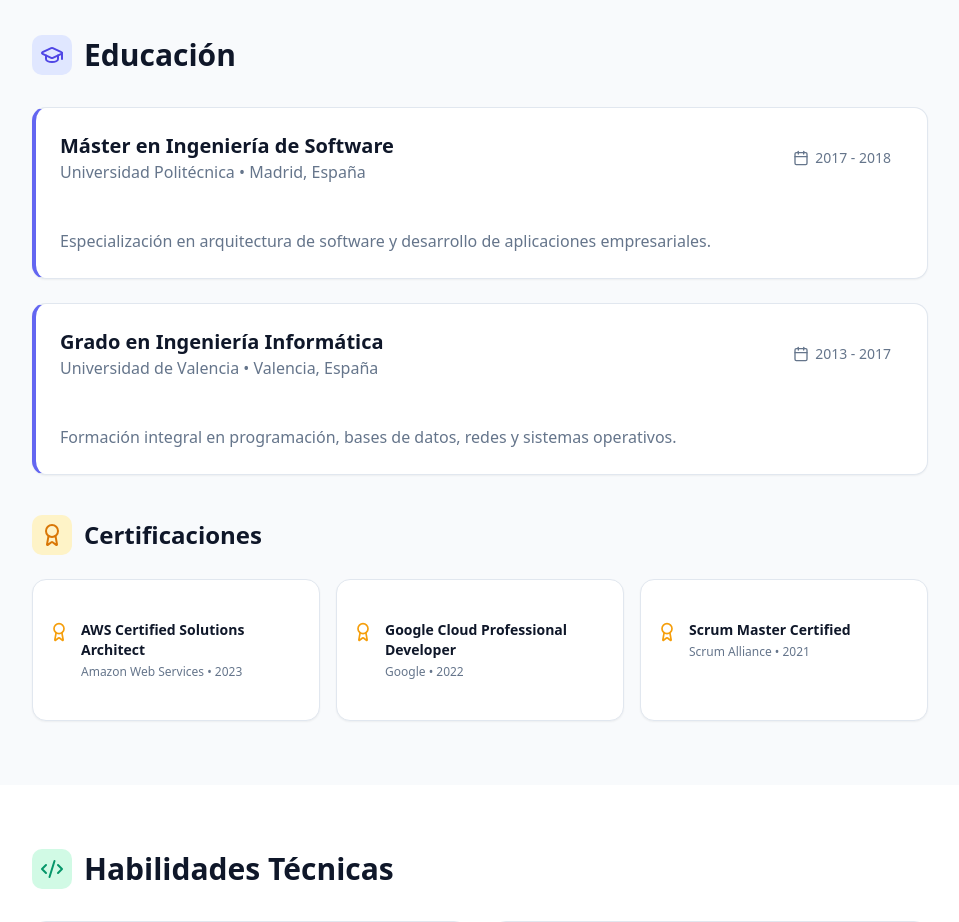
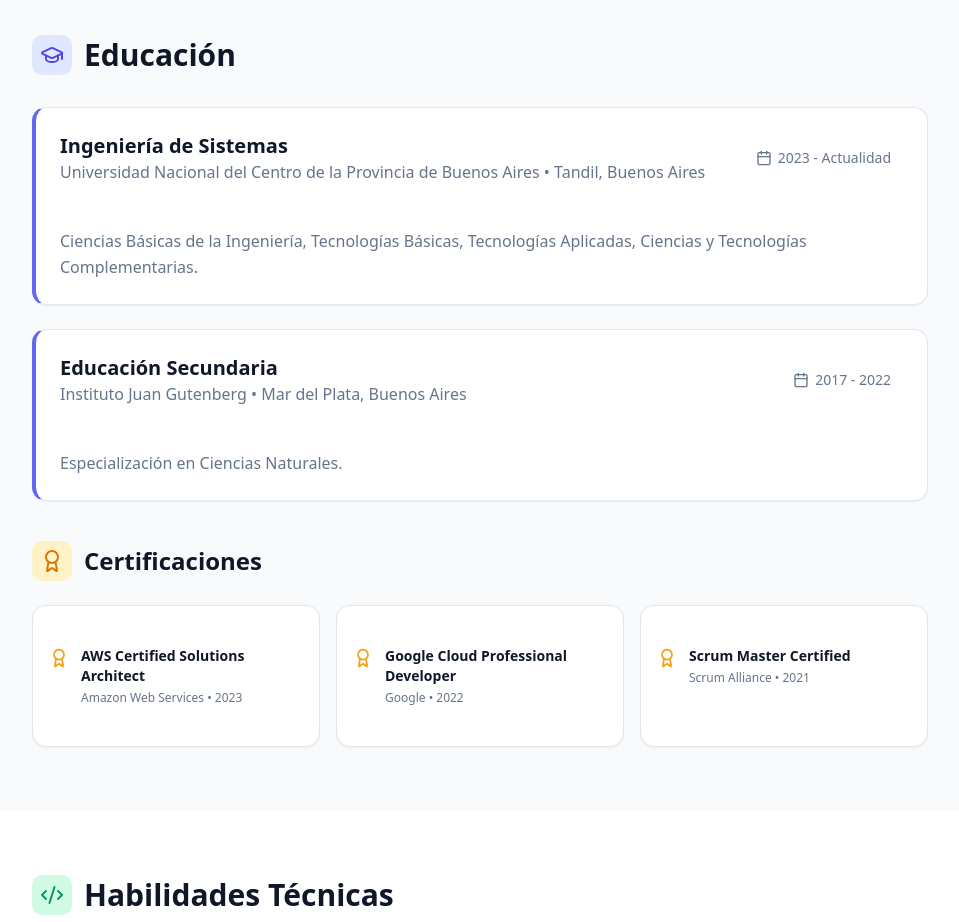
Before and after one commit to benjaamonti/benjaamonti.github.io, a React (Vite) app: page / in a window 1280 px wide. Shown: the part 1740-2662 px from the top of the page, without its empty margins (160-1119 px from the left). Built offline with nearby package versions, Linux system fonts and the light colour scheme.

Commit message:
Update education details in Education.tsx

```diff
--- a/src/sections/Education.tsx
+++ b/src/sections/Education.tsx
@@ -4,19 +4,19 @@ import { Card, CardContent, CardHeader } from '@/components/ui/card';
 const education = [
   {
     id: 1,
-    degree: 'Máster en Ingeniería de Software',
-    school: 'Universidad Politécnica',
-    location: 'Madrid, España',
-    period: '2017 - 2018',
-    description: 'Especialización en arquitectura de software y desarrollo de aplicaciones empresariales.',
+    degree: 'Ingeniería de Sistemas',
+    school: 'Universidad Nacional del Centro de la Provincia de Buenos Aires',
+    location: 'Tandil, Buenos Aires',
+    period: '2023 - Actualidad',
+    description: 'Ciencias Básicas de la Ingeniería, Tecnologías Básicas, Tecnologías Aplicadas, Ciencias y Tecnologías Complementarias.',
   },
   {
     id: 2,
-    degree: 'Grado en Ingeniería Informática',
-    school: 'Universidad de Valencia',
-    location: 'Valencia, España',
-    period: '2013 - 2017',
-    description: 'Formación integral en programación, bases de datos, redes y sistemas operativos.',
+    degree: 'Educación Secundaria',
+    school: 'Instituto Juan Gutenberg',
+    location: 'Mar del Plata, Buenos Aires',
+    period: '2017 - 2022',
+    description: 'Especialización en Ciencias Naturales.',
   },
 ];
 
```
